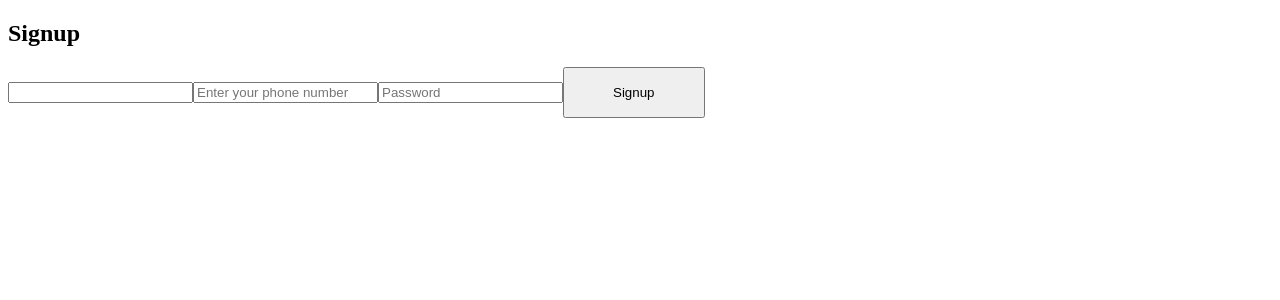
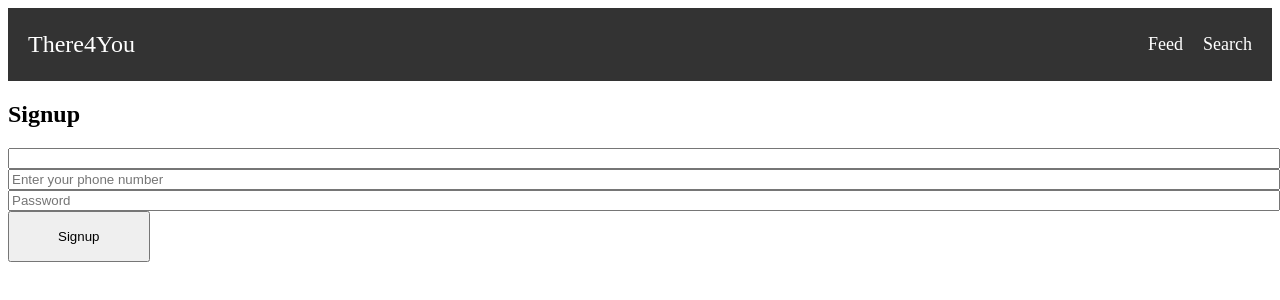
Before and after one commit to Acesif/flood-helpline, a React (Create React App) app in the folder client/: page / in a window 1280 px wide. Shown: the top 300 px of the page. Built offline with nearby package versions, Linux system fonts and the light colour scheme; the HTML template or start-up script is replaced by a standard one.

Commit message:
updated code

```diff
--- a/client/src/App.css
+++ b/client/src/App.css
@@ -3,7 +3,7 @@
   border: 1px red solid;
   margin-bottom: 5px;
 }
-textarea{
+textarea,input{
   width: 100%;
 }
 button{
--- a/client/src/App.js
+++ b/client/src/App.js
@@ -5,11 +5,13 @@ import Signup from './components/Signup';
 import Feed from './components/Feed';
 import Profile from './components/Profile';
 import Search from './components/Search';
+import Navbar from './components/Navbar';
 import './App.css'
 
 function App() {
   return (
     <Router>
+      <Navbar />
       <div className="App">
         <Routes>
           <Route path="/" element={<Signup />} />
--- a/client/src/components/Feed.js
+++ b/client/src/components/Feed.js
@@ -1,50 +1,135 @@
-import React, { useState, useEffect } from 'react';
-import axios from 'axios';
-import { useNavigate } from 'react-router-dom';
+import React, { useState, useEffect } from "react";
+import axios from "axios";
+import { useNavigate } from "react-router-dom";
+
 function Feed() {
+  const divisions = [
+    "চট্টগ্রাম",
+    "রাজশাহী",
+    "খুলনা",
+    "বরিশাল",
+    "সিলেট",
+    "ঢাকা",
+    "রংপুর",
+    "ময়মনসিংহ",
+  ];
+
+  const zillas = [
+    [
+      "কুমিল্লা",
+      "ফেনী",
+      "ব্রাহ্মণবাড়িয়া",
+      "রাঙ্গামাটি",
+      "নোয়াখালী",
+      "চাঁদপুর",
+      "লক্ষ্মীপুর",
+      "চট্টগ্রাম",
+      "কক্সবাজার",
+      "খাগড়াছড়ি",
+      "বান্দরবান",
+    ],
+    [
+      "সিরাজগঞ্জ",
+      "পাবনা",
+      "বগুড়া",
+      "রাজশাহী",
+      "নাটোর",
+      "জয়পুরহাট",
+      "চাঁপাইনবাবগঞ্জ",
+      "নওগাঁ",
+    ],
+    [
+      "যশোর",
+      "সাতক্ষীরা",
+      "মেহেরপুর",
+      "নড়াইল",
+      "চুয়াডাঙ্গা",
+      "কুষ্টিয়া",
+      "মাগুরা",
+      "খুলনা",
+      "বাগেরহাট",
+      "ঝিনাইদহ",
+    ],
+    ["ঝালকাঠি", "পটুয়াখালী", "পিরোজপুর", "বরিশাল", "ভোলা", "বরগুনা"],
+    ["সিলেট", "মৌলভীবাজার", "হবিগঞ্জ", "সুনামগঞ্জ"],
+    [
+      "নরসিংদী",
+      "গাজীপুর",
+      "শরীয়তপুর",
+      "নারায়ণগঞ্জ",
+      "টাঙ্গাইল",
+      "কিশোরগঞ্জ",
+      "মানিকগঞ্জ",
+      "ঢাকা",
+      "মুন্সিগঞ্জ",
+      "রাজবাড়ী",
+      "মাদারীপুর",
+      "গোপালগঞ্জ",
+      "ফরিদপুর",
+    ],
+    [
+      "পঞ্চগড়",
+      "দিনাজপুর",
+      "লালমনিরহাট",
+      "নীলফামারী",
+      "গাইবান্ধা",
+      "ঠাকুরগাঁও",
+      "রংপুর",
+      "কুড়িগ্রাম",
+    ],
+    ["শেরপুর", "ময়মনসিংহ", "জামালপুর", "নেত্রকোণা"],
+  ];
+
+  const [selectedDivision, setSelectedDivision] = useState("");
+  const [availableZillas, setAvailableZillas] = useState([]);
   const [posts, setPosts] = useState([]);
-  const [content, setContent] = useState('');
+  const [content, setContent] = useState("");
   const navigate = useNavigate();
 
   useEffect(() => {
     const fetchPosts = async () => {
-      console.log('Fetching posts...');
       try {
-        const token = localStorage.getItem('token');
-        console.log('Token:', token);
+        const token = localStorage.getItem("token");
         if (!token) {
-          navigate('/');
+          navigate("/");
           return;
         }
 
-        const res = await axios.get('http://localhost:5000/api/posts', {
+        const res = await axios.get("http://localhost:5000/api/posts", {
           headers: { Authorization: token },
         });
-        console.log('Posts fetched:', res.data);
         setPosts(res.data);
       } catch (err) {
-        console.error('Failed to fetch posts:', err);
         if (err.response && err.response.status === 401) {
-          navigate('/');
+          navigate("/");
         }
       }
     };
     fetchPosts();
   }, [navigate]);
 
+  useEffect(() => {
+    if (selectedDivision) {
+      const divisionIndex = divisions.indexOf(selectedDivision);
+      setAvailableZillas(zillas[divisionIndex]);
+    } else {
+      setAvailableZillas([]);
+    }
+  }, [selectedDivision]);
+
   const handlePost = async (e) => {
     e.preventDefault();
     try {
-      const token = localStorage.getItem('token');
+      const token = localStorage.getItem("token");
       const res = await axios.post(
-        'http://localhost:5000/api/posts',
+        "http://localhost:5000/api/posts",
         { content },
         {
           headers: { Authorization: token },
         }
       );
       setPosts([res.data, ...posts]);
-      setContent('');
+      setContent("");
     } catch (err) {
       console.error(err);
     }
@@ -52,19 +137,55 @@ function Feed() {
 
   return (
     <div>
-      <h2>Feed</h2>
+      <h2>পোস্ট ফিড</h2>
       <form onSubmit={handlePost}>
         <textarea
           value={content}
           onChange={(e) => setContent(e.target.value)}
-          placeholder="What's on your mind?"
+          placeholder="এখানে লিখুন, আপনি কি সাহায্য চাচ্ছেন ?"
           required
         />
-        <button type="submit">Post</button>
+        <br />
+        <br />
+        <br />
+        <div>
+          <label>বিভাগ</label>
+          <select
+            value={selectedDivision}
+            onChange={(e) => setSelectedDivision(e.target.value)}
+            required
+          >
+            <option value="" disabled hidden>
+              বিভাগ নির্বাচন করুন
+            </option>
+            {divisions.map((division, index) => (
+              <option key={index} value={division}>
+                {division}
+              </option>
+            ))}
+          </select>
+
+          <label>জেলা</label>
+          <select required>
+            <option value="" disabled hidden>
+              জেলা নির্বাচন করুন
+            </option>
+            {availableZillas.map((zilla, index) => (
+              <option key={index} value={zilla}>
+                {zilla}
+              </option>
+            ))}
+          </select>
+        </div>
+        <br />
+        <button type="submit">পোস্ট করুন</button>
       </form>
+
+      <br />
+      <br />
       <div>
         {posts.map((post) => (
-          <div className='card' key={post._id}>
+          <div className="card" key={post._id}>
             <p>{post.content}</p>
           </div>
         ))}
--- /dev/null
+++ b/client/src/components/Navbar.js
@@ -0,0 +1,29 @@
+import React from 'react';
+import { Link } from 'react-router-dom';
+import './navbar.css';  // Optional: CSS for styling the navbar
+
+function Navbar() {
+  return (
+    <nav className="navbar">
+      <div className="navbar-container">
+        <Link to="/" className="navbar-logo">
+          There4You
+        </Link>
+        <ul className="navbar-menu">
+          <li className="navbar-item">
+            <Link to="/feed" className="navbar-link">
+              Feed
+            </Link>
+          </li>
+          <li className="navbar-item">
+            <Link to="/search" className="navbar-link">
+              Search
+            </Link>
+          </li>
+        </ul>
+      </div>
+    </nav>
+  );
+}
+
+export default Navbar;
--- /dev/null
+++ b/client/src/components/navbar.css
@@ -0,0 +1,37 @@
+.navbar {
+  background-color: #333;
+  padding: 10px 20px;
+  color: white;
+}
+
+.navbar-container {
+  display: flex;
+  justify-content: space-between;
+  align-items: center;
+}
+
+.navbar-logo {
+  color: white;
+  text-decoration: none;
+  font-size: 24px;
+}
+
+.navbar-menu {
+  list-style: none;
+  display: flex;
+  gap: 20px;
+}
+
+.navbar-item {
+  display: inline;
+}
+
+.navbar-link {
+  color: white;
+  text-decoration: none;
+  font-size: 18px;
+}
+
+.navbar-link:hover {
+  text-decoration: underline;
+}
```
